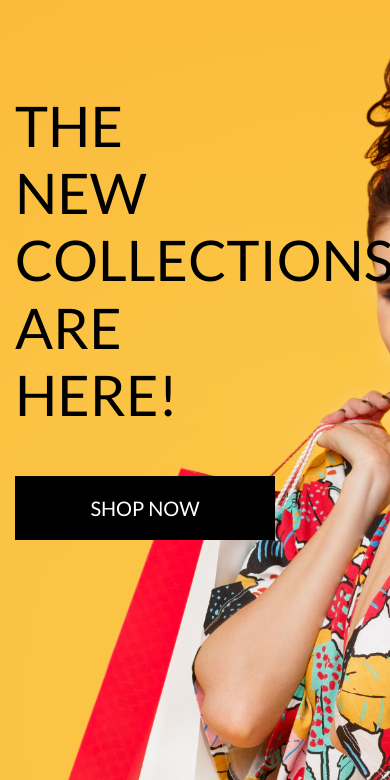
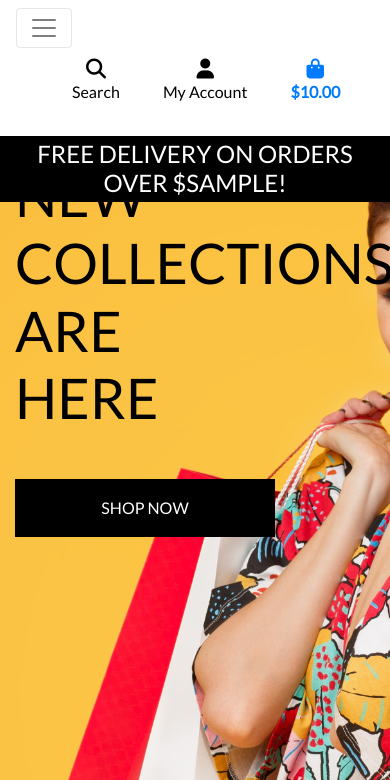
Before and after one commit to Jaycode88/Django_Walkthrough, a Django app: template home/templates/home/index.html in a window 390 px wide. Shown: the top 780 px of the page. Run offline with Django 3.2, Linux system fonts and the light colour scheme; the template is opened without the code that fills it: most values are stand-ins (such as "Sample title", 1, 10 or a date in 2020); some libraries are stand-ins or nearby versions.

Commit message:
Add mobile header and main nav

```diff
--- a/home/templates/home/index.html
+++ b/home/templates/home/index.html
@@ -2,26 +2,27 @@
 {% load static %}
 
 {% block page_header %}
-<div class="container header-container">
-    <div class="row">
-        <div class="col">
-
+    <div class="container header-contianer">
+        <div class="row">
+            <div class="col"></div>
         </div>
     </div>
-</div>
 {% endblock %}
 
 {% block content %}
     <div class="container h-100">
         <div class="row h-100">
             <div class="col-7 col-md-6 my-auto">
-                <h1 class="display-4 logo-font text-black" >
-                    The new collections are  here!
+                <h1 class="display-4 logo-font text-black">
+                    The new collections are here
                 </h1>
                 <div class="my-5">
-                    <h4><a href="" class="shop-now-button btn btn-lg rounded-0 text-uppercase py-3">Shop Now</a></h4>
+                    <h4>
+                        <a href="" class="shop-now-button btn btn-ls rounded-0 text-uppercase py-3">Shop Now</a>
+                    </h4>
                 </div>
             </div>
         </div>
     </div>
+
 {% endblock %}
--- a/static/css/base.css
+++ b/static/css/base.css
@@ -3,11 +3,11 @@ html {
 }
 
 body {
-    background: url('/media/homepage_background_cropped.jpg') no-repeat center center fixed;
-    background-size: cover;
+	background: url('/media/homepage_background_cropped.jpg') no-repeat center center fixed;
+	background-size: cover;
     height: calc(100vh - 164px);
     color: #555;
-    font-family: 'Lato';
+    font-family: "Lato";
 }
 
 /* from Bulma */
@@ -56,7 +56,11 @@ body {
     border: 1px solid black !important;
 }
 
-/* -------------------------------- Media Queries */
+.bg-black {
+    background: #000 !important;
+}
+
+/* --------------------------------- Media queries */
 
 /* Slightly larger container on xl screens */
 @media (min-width: 1200px) {
--- a/templates/base.html
+++ b/templates/base.html
@@ -10,26 +10,26 @@
         <meta name="viewport" content="width=device-width, initial-scale=1, shrink-to-fit=no">
     {% endblock %}
 
-    {% block extrameta %}
+    {% block extra_meta %}
     {% endblock %}
 
     {% block corecss %}
-    <link rel="stylesheet" href="https://cdn.jsdelivr.net/npm/bootstrap@4.6.2/dist/css/bootstrap.min.css" integrity="sha384-xOolHFLEh07PJGoPkLv1IbcEPTNtaed2xpHsD9ESMhqIYd0nLMwNLD69Npy4HI+N" crossorigin="anonymous">
-    <link href="https://fonts.googleapis.com/css2?family=Lato&display=swap" rel="stylesheet">
+        <link rel="stylesheet" href="https://stackpath.bootstrapcdn.com/bootstrap/4.4.1/css/bootstrap.min.css" integrity="sha384-Vkoo8x4CGsO3+Hhxv8T/Q5PaXtkKtu6ug5TOeNV6gBiFeWPGFN9MuhOf23Q9Ifjh" crossorigin="anonymous">
+        <link rel="stylesheet" href="https://fonts.googleapis.com/css?family=Lato&display=swap">
         <link rel="stylesheet" href="{% static 'css/base.css' %}">
     {% endblock %}
 
-    {% block extracss %}
+    {% block extra_css %}
     {% endblock %}
 
     {% block corejs %}
-    <script src="https://cdn.jsdelivr.net/npm/jquery@3.5.1/dist/jquery.min.js" integrity="sha256-9/aliU8dGd2tb6OSsuzixeV4y/faTqgFtohetphbbj0=" crossorigin="anonymous"></script>
-    <script src="https://cdn.jsdelivr.net/npm/popper.js@1.16.1/dist/umd/popper.min.js" integrity="sha384-9/reFTGAW83EW2RDu2S0VKaIzap3H66lZH81PoYlFhbGU+6BZp6G7niu735Sk7lN" crossorigin="anonymous"></script>
-    <script src="https://cdn.jsdelivr.net/npm/bootstrap@4.6.2/dist/js/bootstrap.min.js" integrity="sha384-+sLIOodYLS7CIrQpBjl+C7nPvqq+FbNUBDunl/OZv93DB7Ln/533i8e/mZXLi/P+" crossorigin="anonymous"></script>
-    <script src="https://kit.fontawesome.com/59cd1df525.js" crossorigin="anonymous"></script>
+        <script src="https://kit.fontawesome.com/4863a75fd6.js" crossorigin="anonymous"></script>
+        <script src="https://code.jquery.com/jquery-3.4.1.slim.min.js" integrity="sha384-J6qa4849blE2+poT4WnyKhv5vZF5SrPo0iEjwBvKU7imGFAV0wwj1yYfoRSJoZ+n" crossorigin="anonymous"></script>
+        <script src="https://cdn.jsdelivr.net/npm/popper.js@1.16.0/dist/umd/popper.min.js" integrity="sha384-Q6E9RHvbIyZFJoft+2mJbHaEWldlvI9IOYy5n3zV9zzTtmI3UksdQRVvoxMfooAo" crossorigin="anonymous"></script>
+        <script src="https://stackpath.bootstrapcdn.com/bootstrap/4.4.1/js/bootstrap.min.js" integrity="sha384-wfSDF2E50Y2D1uUdj0O3uMBJnjuUD4Ih7YwaYd1iqfktj0Uod8GCExl3Og8ifwB6" crossorigin="anonymous"></script>
     {% endblock %}
 
-    {% block extrajs %}
+    {% block extra_js %}
     {% endblock %}
 
     <title>Boutique Ado {% block extra_title %}{% endblock %}</title>
@@ -39,13 +39,13 @@
         <div id="topnav" class="row bg-white pt-lg-2 d-none d-lg-flex">
             <div class="col-12 col-lg-4 my-auto py-1 py-lg-0 text-center text-lg-left">
                 <a href="{% url 'home' %}" class="nav-link main-logo-link">
-                    <h2 class="logo-font text-black my-0"><strong>Boutique Ado</strong></h2>
+                    <h2 class="logo-font text-black my-0"><strong>Boutique</strong> Ado</h2>
                 </a>
             </div>
             <div class="col-12 col-lg-4 my-auto py-1 py-lg-0">
                 <form method="GET" action="">
                     <div class="input-group w-100">
-                        <input type="text" class="form-control border border-black rounded-0" name="q" placeholder="Search our store">
+                        <input class="form-control border border-black rounded-0" type="text" name="q" placeholder="Search our site">
                         <div class="input-group-append">
                             <button class="form-control btn btn-black border border-black rounded-0" type="submit">
                                 <span class="icon">
@@ -59,7 +59,7 @@
             <div class="col-12 col-lg-4 my-auto py-1 py-lg-0">
                 <ul class="list-inline list-unstyled text-center text-lg-right my-0">
                     <li class="list-inline-item dropdown">
-                        <a href="" class="text-black nav-link" id="user-options" data-toggle="dropdown" aria-haspopup="true" aria-expanded="false">
+                        <a class="text-black nav-link" href="#" id="user-options" data-toggle="dropdown" aria-haspopup="true" aria-expanded="false">
                             <div class="text-center">
                                 <div><i class="fas fa-user fa-lg"></i></div>
                                 <p class="my-0">My Account</p>
@@ -68,18 +68,18 @@
                         <div class="dropdown-menu border-0" aria-labelledby="user-options">
                             {% if request.user.is_authenticated %}
                                 {% if request.user.is_superuser %}
-                                <a href="" class="dropdown-item">Project Management</a>
+                                    <a href="" class="dropdown-item">Product Management</a>
                                 {% endif %}
                                 <a href="" class="dropdown-item">My Profile</a>
-                                <a href="{% url 'account_logout' %}" class="dropdown-item">Log Out</a>
+                                <a href="{% url 'account_logout' %}" class="dropdown-item">Logout</a>
                             {% else %}
                                 <a href="{% url 'account_signup' %}" class="dropdown-item">Register</a>
-                            <a href="{% url 'account_login' %}" class="dropdown-item">Log In</a>
+                                <a href="{% url 'account_login' %}" class="dropdown-item">Login</a>
                             {% endif %}
                         </div>
                     </li>
                     <li class="list-inline-item">
-                        <a href="" class="{% if grand_total %}text-info font-weight-bold{% else %}text-black{% endif %} nav-link">
+                        <a class="{% if grand_total %}text-info font-weight-bold{% else %}text-black{% endif %} nav-link" href="">
                             <div class="text-center">
                                 <div><i class="fas fa-shopping-bag fa-lg"></i></div>
                                 <p class="my-0">
@@ -93,6 +93,21 @@
                         </a>
                     </li>
                 </ul>
+            </div>
+            <div class="col-12 col-lg-4 my-auto py-1 py-lg-0"></div>
+        </div>
+        <div class="row bg-white">
+            <nav class="navbar navbar-expand-lg navbar-light w-100">
+                <button class="navbar-toggler" type="button" data-toggle="collapse" data-target="#main-nav" aria-controls="main-nav" aria-expanded="false" aria-label="Toggle navigation">
+                    <span class="navbar-toggler-icon"></span>
+                </button>
+                {% include 'includes/mobile-top-header.html' %}
+                {% include 'includes/main-nav.html' %}
+            </nav>
+        </div>
+        <div id="delivery-banner" class="row text-center">
+            <div class="col bg-black text-white">
+                <h4 class="logo-font my-1">Free delivery on orders over ${{ free_delivery_threshold }}!</h4>
             </div>
         </div>
     </header>
@@ -110,5 +125,6 @@
     {% block postloadjs %}
     {% endblock %}
 
+
   </body>
 </html>
--- /dev/null
+++ b/templates/includes/main-nav.html
@@ -0,0 +1,50 @@
+<div class="collapse navbar-collapse" id="main-nav">
+    <ul class="navbar-nav w-auto mx-auto">
+        <li class="nav-item dropdown">
+            <a class="logo-font font-weight-bold nav-link text-black mr-5" href="#" id="all-products-link" data-toggle="dropdown" aria-haspopup="true" aria-expanded="false">
+                All Products
+            </a>
+            <div class="dropdown-menu border-0" aria-labelledby="all-products-link">
+                <a href="" class="dropdown-item">By Price</a>
+                <a href="" class="dropdown-item ">By Rating</a>
+                <a href="" class="dropdown-item ">By Category</a>
+                <a href="" class="dropdown-item">All Products</a>
+            </div>
+        </li>
+
+        <li class="nav-item dropdown">
+            <a class="logo-font font-weight-bold nav-link text-black mr-5" href="#" id="clothing-link" data-toggle="dropdown" aria-haspopup="true" aria-expanded="false">
+                Clothing
+            </a>
+            <div class="dropdown-menu border-0" aria-labelledby="clothing-link">
+                <a href="" class="dropdown-item">Activewear &amp; Essentials</a>
+                <a href="" class="dropdown-item">Jeans</a>
+                <a href="" class="dropdown-item">Shirts</a>
+                <a href="" class="dropdown-item">All Clothing</a>
+            </div>
+        </li>
+
+        <li class="nav-item dropdown">
+            <a class="logo-font font-weight-bold nav-link text-black mr-5" href="#" id="homeware-link" data-toggle="dropdown" aria-haspopup="true" aria-expanded="false">
+                Homeware
+            </a>
+            <div class="dropdown-menu border-0" aria-labelledby="homeware-link">
+                <a href="" class="dropdown-item">Bed &amp; Bath</a>
+                <a href="" class="dropdown-item">Kitchen &amp; Dining</a>
+                <a href="" class="dropdown-item">All Homeware</a>
+            </div>
+        </li>
+
+        <li class="nav-item dropdown">
+            <a class="logo-font font-weight-bold nav-link text-black" href="#" id="specials-link" data-toggle="dropdown" aria-haspopup="true" aria-expanded="false">
+                Special Offers
+            </a>
+            <div class="dropdown-menu border-0" aria-labelledby="specials-link">
+                <a href="" class="dropdown-item">New Arrivals</a>
+                <a href="" class="dropdown-item">Deals</a>
+                <a href="" class="dropdown-item">Clearance</a>
+                <a href="" class="dropdown-item">All Specials</a>
+            </div>
+        </li>
+    </ul>
+</div>
--- /dev/null
+++ b/templates/includes/mobile-top-header.html
@@ -0,0 +1,58 @@
+<ul>
+    <li class="list-inline-item">
+      <a class="text-black nav-link d-block d-lg-none" href="#" id="mobile-search" data-toggle="dropdown" aria-haspopup="true" aria-expanded="false">
+          <div class="text-center">
+              <div><i class="fas fa-search fa-lg"></i></div>
+              <p class="my-0">Search</p>
+          </div>
+      </a>
+      <div class="dropdown-menu border-0 w-100 p-3 rounded-0 my-0" aria-labelledby="mobile-search">
+          <form class="form" method="GET" action="">
+              <div class="input-group w-100">
+                  <input class="form-control border border-black rounded-0" type="text" name="q" placeholder="Search our site">
+                  <div class="input-group-append">
+                      <button class="form-control form-control btn btn-black border border-black rounded-0" type="submit">
+                          <span class="icon">
+                              <i class="fas fa-search"></i>
+                          </span>
+                      </button>
+                  </div>
+              </div>
+          </form>
+      </div>
+  </li>
+  <li class="list-inline-item dropdown">
+      <a class="text-black nav-link d-block d-lg-none" href="#" id="user-options" data-toggle="dropdown" aria-haspopup="true" aria-expanded="false">
+          <div class="text-center">
+              <div><i class="fas fa-user fa-lg"></i></div>
+              <p class="my-0">My Account</p>
+          </div>
+      </a>
+      <div class="dropdown-menu border-0" aria-labelledby="user-options">
+          {% if request.user.is_authenticated %}
+              {% if request.user.is_superuser %}
+                  <a href="{% url 'account_logout' %}" class="dropdown-item">Product Management</a>
+              {% endif %}
+              <a href="" class="dropdown-item">My Profile</a>
+              <a href="{% url 'account_logout' %}" class="dropdown-item">Logout</a>
+          {% else %}
+              <a href="{% url 'account_signup' %}" class="dropdown-item">Register</a>
+              <a href="{% url 'account_login' %}" class="dropdown-item">Login</a>
+          {% endif %}
+      </div>
+  </li>
+  <li class="list-inline-item">
+      <a class="{% if grand_total %}text-primary font-weight-bold{% else %}text-black{% endif %} nav-link d-block d-lg-none" href="">
+          <div class="text-center">
+              <div><i class="fas fa-shopping-bag fa-lg"></i></div>
+              <p class="my-0">
+                  {% if grand_total %}
+                      ${{ grand_total|floatformat:2 }}
+                  {% else %}
+                      $0.00
+                  {% endif %}
+              </p>
+          </div>
+      </a>
+    </li>
+  </ul>
```
Lines whose indentation alone changed are shown as unchanged.
